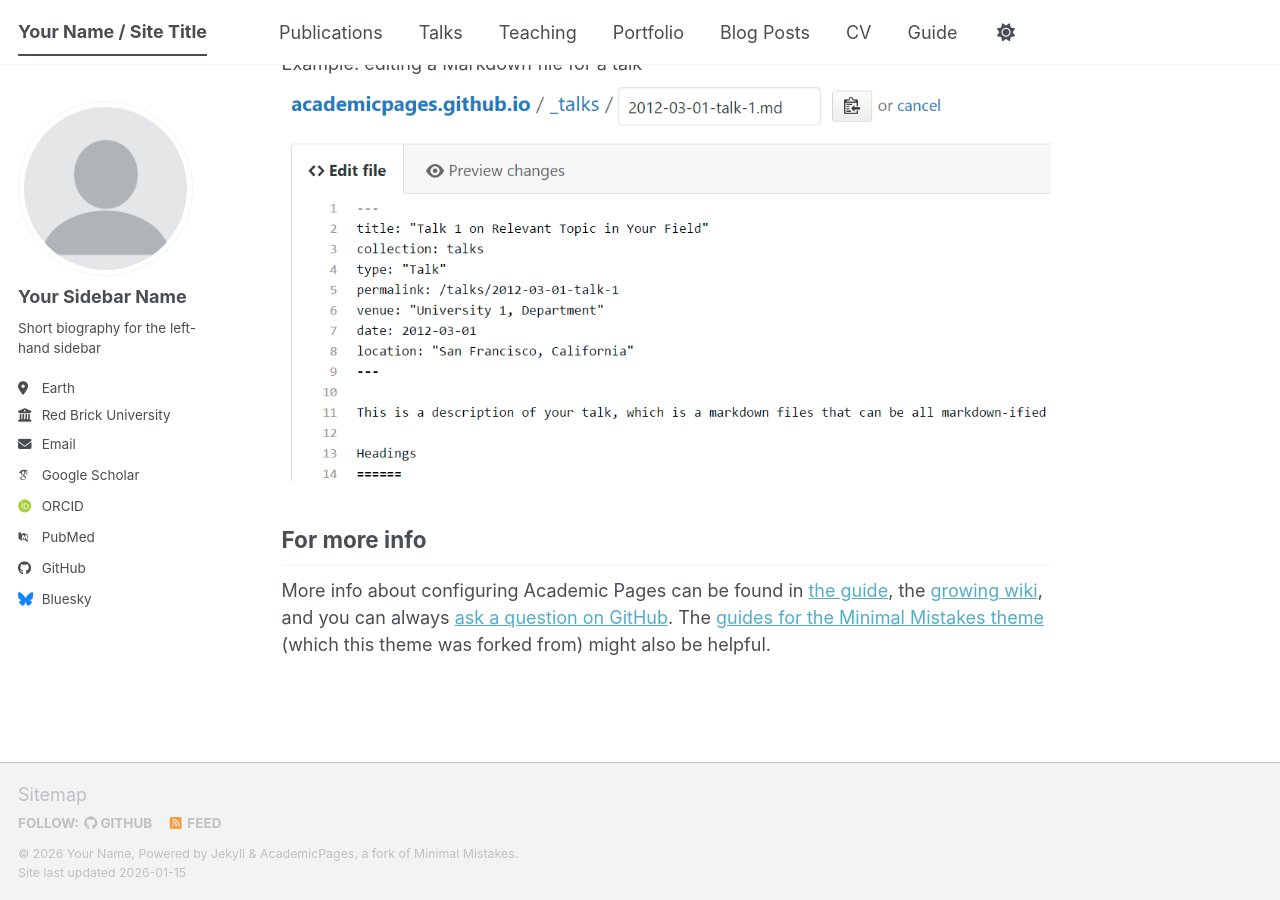
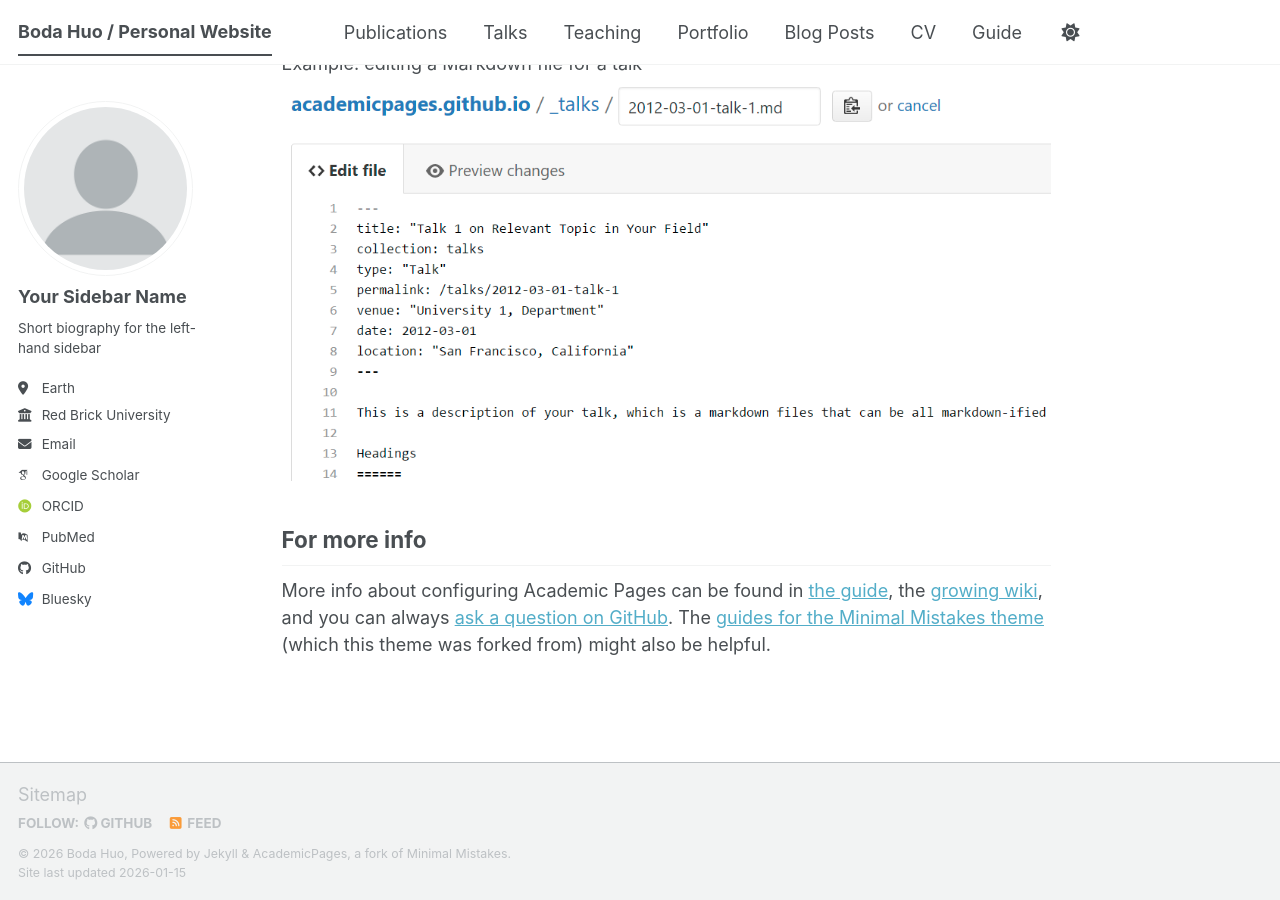
Before and after one commit to bodahuo/bodahuo.github.io, a Jekyll site: the page built from _pages/about.md, in a window 1280 px wide and 900 px high, scrolled down 2720 px. Built offline with Jekyll 4.4.1, drawn with Linux system fonts in a browser that asks for light colours; some web fonts are replaced; a script bundle is joined from its source files by our own code; library files that are not in the unit come from our copies.

Commit message:
Update site title, name, and description

```diff
--- a/_config.yml
+++ b/_config.yml
@@ -9,11 +9,11 @@
 # Basic Site Settings
 locale                   : "en-US"
 site_theme               : "default" # The available themes options are "default", "air", "sunrise", "mint", "dirt" and "contrast"
-title                    : "Your Name / Site Title"
+title                    : "Boda Huo / Personal Website"
 title_separator          : "-"
-name                     : &name "Your Name"
-description              : &description "Your Name's academic portfolio"   # Update this with a general description of your site, this is the default if not overridden by a page
-url                      : https://academicpages.github.io # The base hostname & protocol for your site e.g. "https://[your GitHub username].github.io",
+name                     : &name "Boda Huo"
+description              : &description "Boda's academic portfolio"   # Update this with a general description of your site, this is the default if not overridden by a page
+url                      : https://bodahuo.github.io # The base hostname & protocol for your site e.g. "https://[your GitHub username].github.io",
                                                            # or if you already have some other page hosted on Github then use "https://[your GitHub username].github.io/[Your Repo Name]"
 baseurl                  : "" # the subpath of your site, e.g. "/blog"
 repository               : "academicpages/academicpages.github.io"
```
